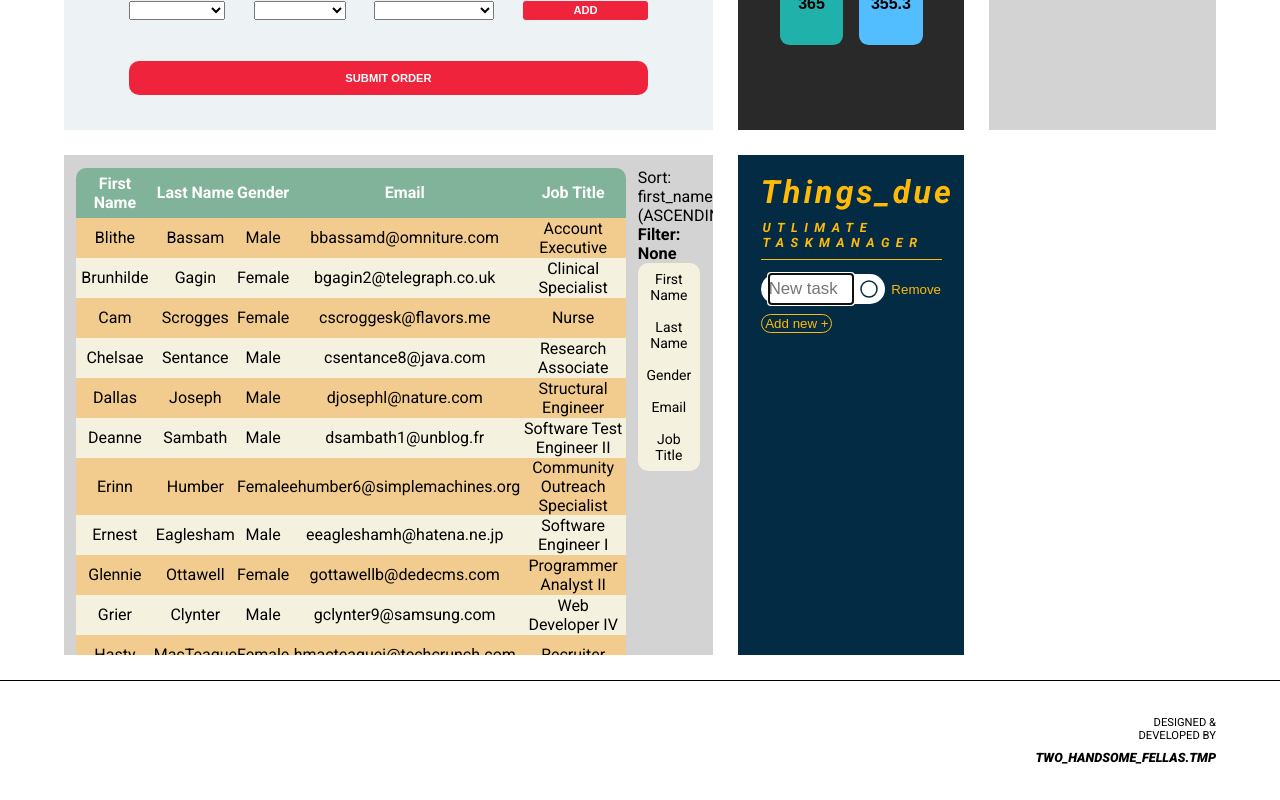
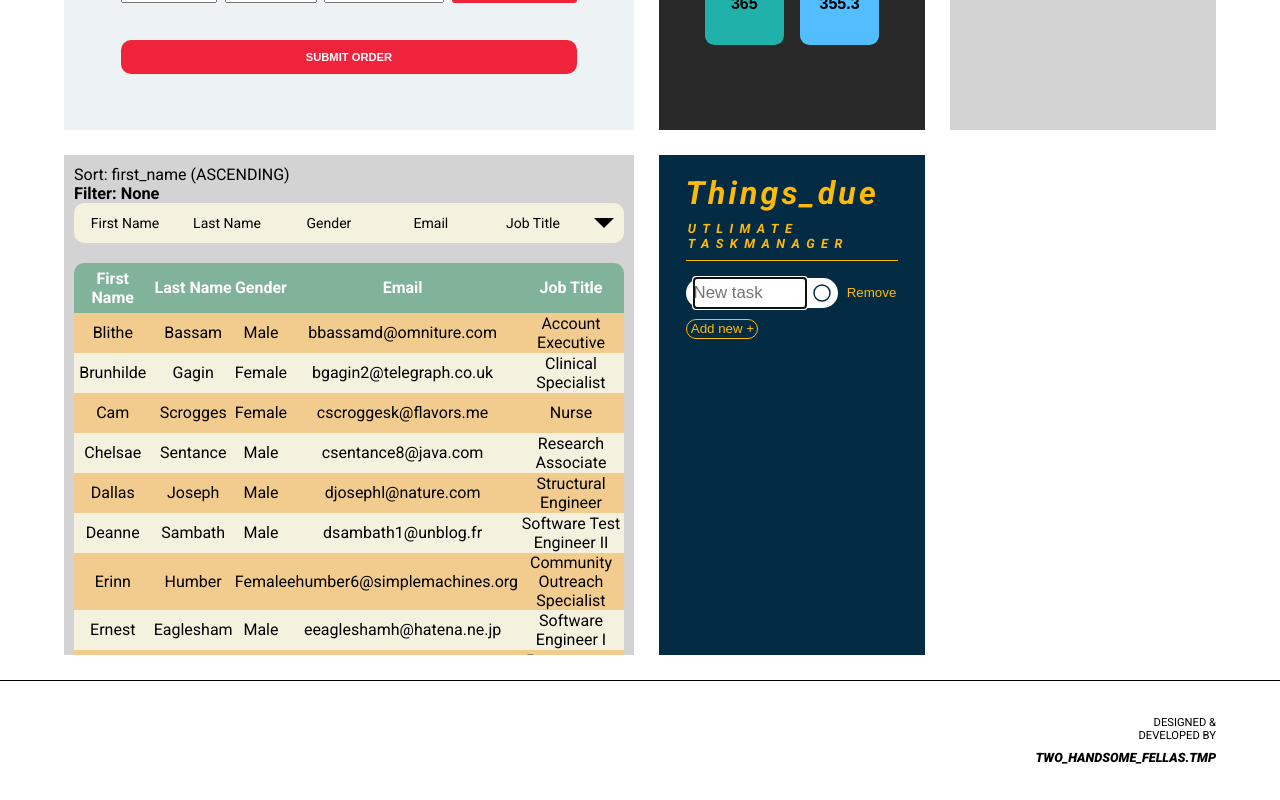
Before and after one commit to foxy773/tema-oppg4, a Vue app: page / in a window 1280 px wide. Shown: the part 521-1321 px from the top of the page. Built offline with nearby package versions, Linux system fonts and the light colour scheme.

Commit message:
:art: Better code formatting and structuring

```diff
--- a/src/components/Hamburger.vue
+++ b/src/components/Hamburger.vue
@@ -2,26 +2,13 @@
 	<div class="hamburger" @click="toggleMenu()">
 		<img class="hamburger__image" src="./../../public/assets/header/hamburger-menu.svg" alt="">
 		<nav :class='[menuOpen ? "open" : "close", "hamburger__menu"]'>
-                <ul class="hamburger__menu__list">
-                    <li class="list__item">
-							  <a class="list__item__link" href="/">Home</a>
-							  </li>
-                    <li class="list__item">
-							  <a class="list__item__link" href="/contact-form">Contact Form</a>
-							  </li>
-						  <li class="list__item">
-							  <a class="list__item__link" href="/quizapp">QuizApp</a></li>
-                    <li class="list__item">
-							  <a class="list__item__link" href="/slideshow">slideshow</a>
-						  </li>
-						  <li class="list__item">
-							  <a class="list__item__link" href="/sortable-table">Sortable Table</a>
-							  </li>
-						  <li class="list__item">
-							  <a class="list__item__link" href="/to-do">TodoApp</a>
-							  </li>
-                </ul>
-            </nav>
+        	<ul class="menu__list">
+
+                <li class="list__item" v-for="link in navigation">
+					<a class="item__link" :href="`${link.pageLink}`">{{ link.pageName }}</a>
+				</li>
+            </ul>
+    	</nav>
 	</div>
 </template>
 
@@ -29,7 +16,8 @@
 export default {
 	data() {
 		return {
-			menuOpen: false
+			menuOpen: false,
+			navigation: [{ pageName: "Home", pageLink: "/" }, { pageName: "Contact Form", pageLink: "/contact-form" }, { pageName: "QuizApp", pageLink: "/quizapp" }, { pageName: "Slideshow", pageLink: "/slideshow" }, { pageName: "Sortable Table", pageLink: "/sortable-table" }, { pageName: "TodoApp", pageLink: "/to-do" }],
 		};
 	},
 	methods: {
@@ -51,7 +39,7 @@ export default {
 .hamburger__image {
 	display: flex;
 	align-self: center;
-	width: 50px;
+	width: 40px;
 	height: auto;
 	height: auto;
 	position: absolute;
@@ -71,7 +59,7 @@ export default {
 	left: -250px;
 }
 
-.hamburger__menu__list {
+.menu__list {
 	list-style: none;
 	text-align: center;
 }
@@ -81,7 +69,7 @@ export default {
 	font-size: 1.3rem;
 }
 
-.list__item__link {
+.item__link {
 	width: 100%;
 	text-decoration: none;
 	display: inline-block;
@@ -90,7 +78,7 @@ export default {
 	padding: 0.4rem 0;
 }
 
-.list__item__link:hover {
+.item__link:hover {
 	background: black;
 	color: white;
 	font-style: italic;
--- a/src/components/Header.vue
+++ b/src/components/Header.vue
@@ -13,7 +13,7 @@
       </div>
     </div>
     <div class="header__navContainer">
-            <Hamburger />
+       <Hamburger />
     </div>
   </div>
 </template>
@@ -25,10 +25,7 @@ export default {
     components: {
            Hamburger,
         },
-    data() {
 
-
-        Hamburger},
 }
 </script>
 
--- a/src/components/QuizApp.vue
+++ b/src/components/QuizApp.vue
@@ -14,11 +14,7 @@
 
     <div class="quizContainer__answers" v-if="!this.resultsTime">
       <button
-        class="answers__options"
-        @click="nextQuestion(answer)"
-        v-for="(answer, index) in currentQuestion.answers"
-        :key="index"
-      >
+        class="answers__options" @click="nextQuestion(answer)" v-for="(answer, index) in currentQuestion.answers">
         {{ answer.answer }}
       </button>
     </div>
@@ -29,6 +25,7 @@
         <img src="./../../public/assets/quiz-app/right.svg" alt="" v-else />
         <h3>{{ answer.answer }}</h3>
       </div>
+
       <button @click="resetQuiz()">Retry</button>
     </div>
   </section>
@@ -143,16 +140,13 @@ export default {
     nextQuestion(answer) {
       if (this.questionIndex + 1 < this.questions.length) {
         this.questionIndex++;
-        this.answered.push(answer);
-        console.log(this.questions.length, "Total");
-        console.log(this.questionIndex, "Question number");
       } else {
-        this.answered.push(answer);
         this.resultsTime = true;
-        console.log("Done!");
-        console.log(this.answered);
       }
+
+      this.answered.push(answer);
     },
+
     resetQuiz() {
       this.questionIndex = 0;
       this.answered = [];
--- a/src/components/SortableTable.vue
+++ b/src/components/SortableTable.vue
@@ -1,7 +1,15 @@
 <template>
 	<div class="mainContainer">
-
-
+		<div class="controlpanel">
+		<a @click="toggleSortOrder">Sort: {{ sort.key }} ({{ sort.order.toUpperCase() }})</a>
+		<div class="dropdown">
+			<h3>Filter: {{ sort.currentFilter }}</h3>
+		<ul class="dropdown__list">
+			<li class="dropdown__list__item" v-for="category in content.categories"><a @click="sortBy(`${category.key}`, category.string)">{{ category.string }}</a></li>
+			<img src="./../../public/assets/sortableTable/down-arrow.svg" alt="">
+		</ul>
+		</div>
+		</div>
 	<div class="tableContainer">
 		<table class="tableContainer__employeeTable">
 			<thead class="tableContainer__employeeTable__head">
@@ -16,17 +24,7 @@
 				</tr>
 			</tbody>
 		</table>
-
 	</div>
-	<div class="controlpanel">
-		<a @click="toggleSortOrder">Sort: {{ sort.key }} ({{ sort.order.toUpperCase() }})</a>
-		<div class="dropdown">
-			<h3>Filter: {{ sort.currentFilter }}</h3>
-		<ul class="dropdown__list">
-			<li class="dropdown__list__item" v-for="category in content.categories"><a @click="sortBy(`${category.key}`, category.string)">{{ category.string }}</a></li>
-		</ul>
-		</div>
-		</div>
 	</div>
 </template>
 
@@ -113,7 +111,8 @@
 <style>
 	.mainContainer {
 		display: flex;
-		padding: 2%;
+		flex-direction: column;
+		padding: 10px;
 		height: 100%;
 		width: 100%;
 		overflow-y: scroll;
@@ -121,10 +120,9 @@
 
 	.tableContainer{
 		display: flex;
-		width: 90%;
+		width: 100%;
 		height: 100%;
 		justify-content: center;
-		padding: 0 2% 0 0;
 	}
 
 	.tableContainer__employeeTable {
@@ -170,7 +168,8 @@
 	}
 
 	.controlPanel {
-		width: 10%;
+		width: 100%;
+		padding: 0 0 20px 0;
 	}
 
 	.dropdown {
@@ -179,16 +178,24 @@
 
 	.dropdown__list{
 		display: flex;
-		flex-direction: column;
+		align-items: center;
 		width: 100%;
 		list-style: none;
 		border-radius: 10px;
 		background: #f4f1de;
 	}
 
+	.dropdown__list img{
+		padding: 10px;
+		height: 40px;
+		width: auto;
+	}
+
 	.dropdown__list__item {
+		display: flex;
+		align-items: center;
 		width: 100%;
-		height: 100%;
+		height: auto;
 		text-align: center;
 		cursor: pointer;
 	}
--- a/src/views/Home.vue
+++ b/src/views/Home.vue
@@ -13,7 +13,7 @@ import ContactForm from "../components/ContactForm.vue";
 import QuizApp from "../components/QuizApp.vue";
 import Slideshow from "../components/Slideshow.vue";
 import SortableTable from "../components/SortableTable.vue";
- import ToDo from '../components/ToDo.vue';
+import ToDo from '../components/ToDo.vue';
 
 export default {
   components: {
```
Also changed, not shown: src/components/Slideshow.vue (+3 -8 lines), public/assets/header/hamburger-menu.svg.
